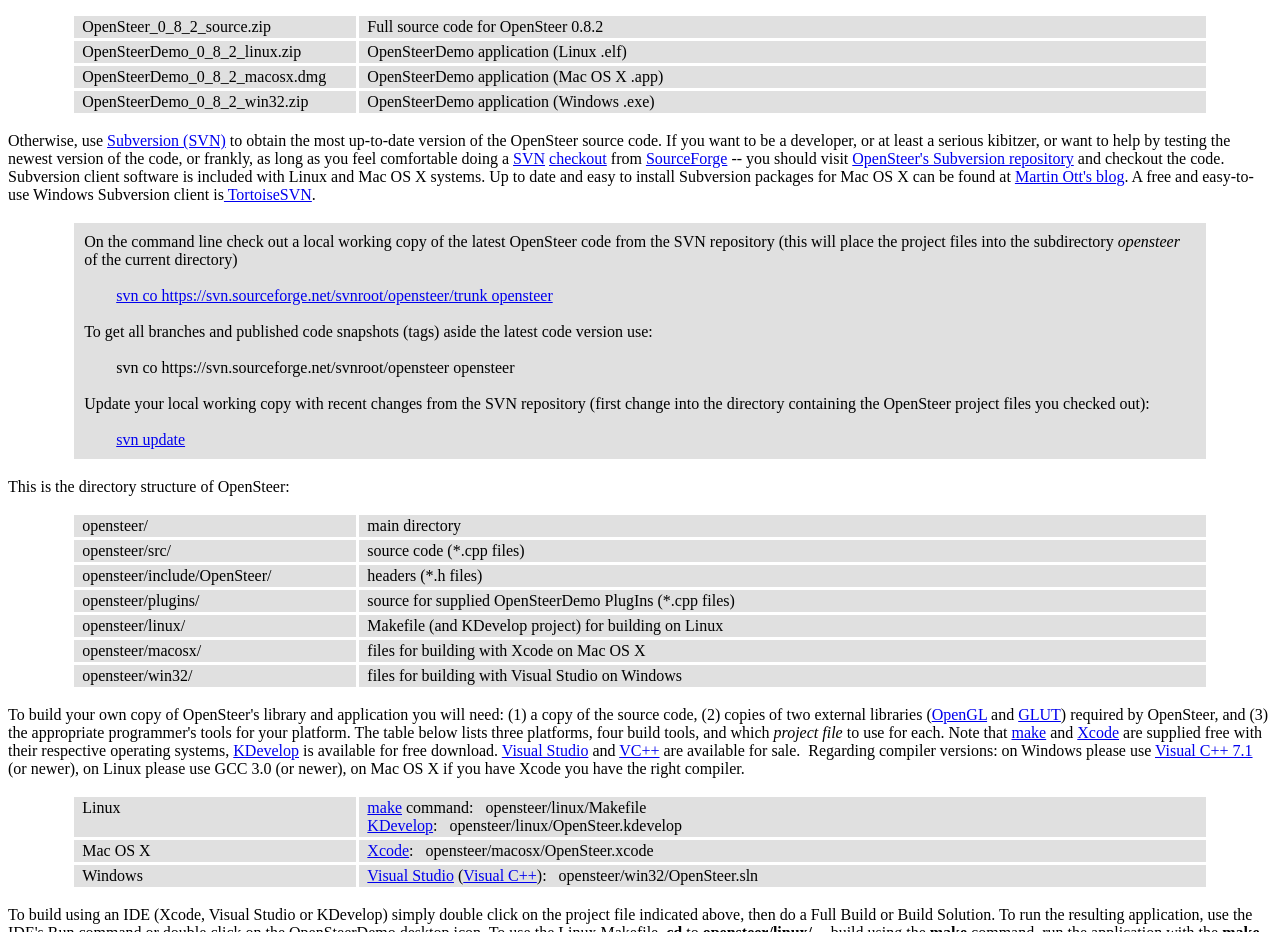
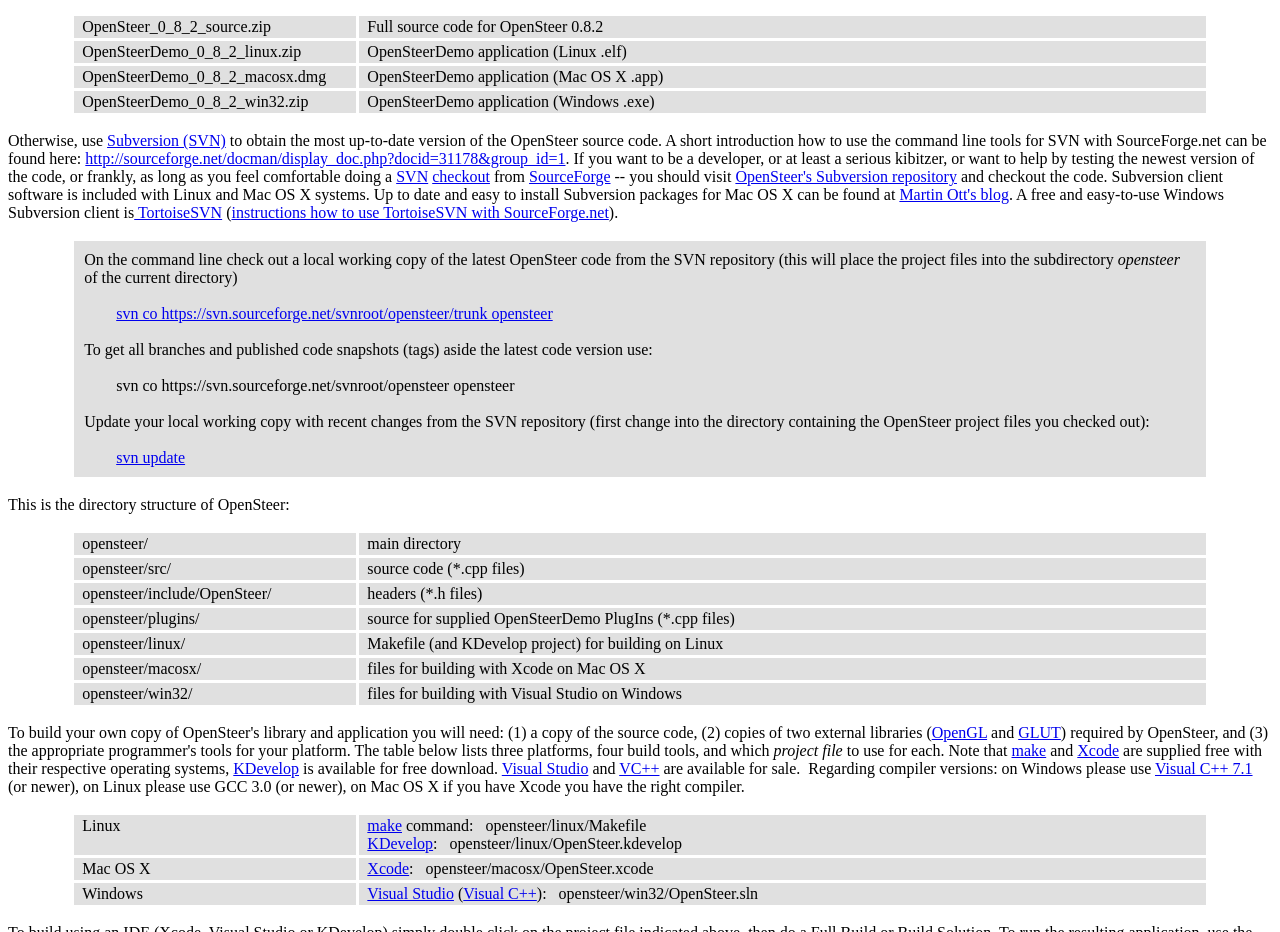
Before and after one commit to meshula/OpenSteer, a plain HTML site: page opensteer/doc/doc.html in a window 1280 px wide. Shown: the part 8247-9179 px from the top of the page. Drawn offline with Linux system fonts and the light colour scheme.

Commit message:
Added references to SourceForge.net's docu about SVN and TortoiseSVN.

```diff
--- a/opensteer/doc/doc.html
+++ b/opensteer/doc/doc.html
@@ -913,7 +913,7 @@
 </table>
 <p>Otherwise, use <a href="http://svnbook.red-bean.com/">Subversion (SVN)</a>
 to obtain the most up-to-date version of the
-OpenSteer source code. If you want to be a developer, or at least
+OpenSteer source code. A short introduction how to use the command line tools for SVN with SourceForge.net can be found here: <a href="http://sourceforge.net/docman/display_doc.php?docid=31178&group_id=1">http://sourceforge.net/docman/display_doc.php?docid=31178&group_id=1</a>. If you want to be a developer, or at least
 a serious kibitzer, or want to help by testing the newest version of
 the code, or frankly, as long as you feel comfortable doing a <a
  href="http://subversion.tigris.org/">SVN</a> <a
@@ -924,7 +924,7 @@
 repository</a> and checkout the code. Subversion
 client software is included with
 Linux and Mac OS X systems. Up to date and easy to install Subversion packages for Mac OS X can be found at <a href="http://www.codingmonkeys.de/mbo/">Martin Ott's blog</a>. A free and easy-to-use Windows Subversion
-client is<a href="http://tortoisesvn.tigris.org/"> TortoiseSVN</a>.</p>
+client is<a href="http://tortoisesvn.tigris.org/"> TortoiseSVN</a> (<a href="http://sourceforge.net/docman/display_doc.php?docid=31165&group_id=1">instructions how to use TortoiseSVN with SourceForge.net</a>).</p>
 <table align="center" border="0" cellpadding="0" cellspacing="3"
  width="90%">
   <tbody>
```
